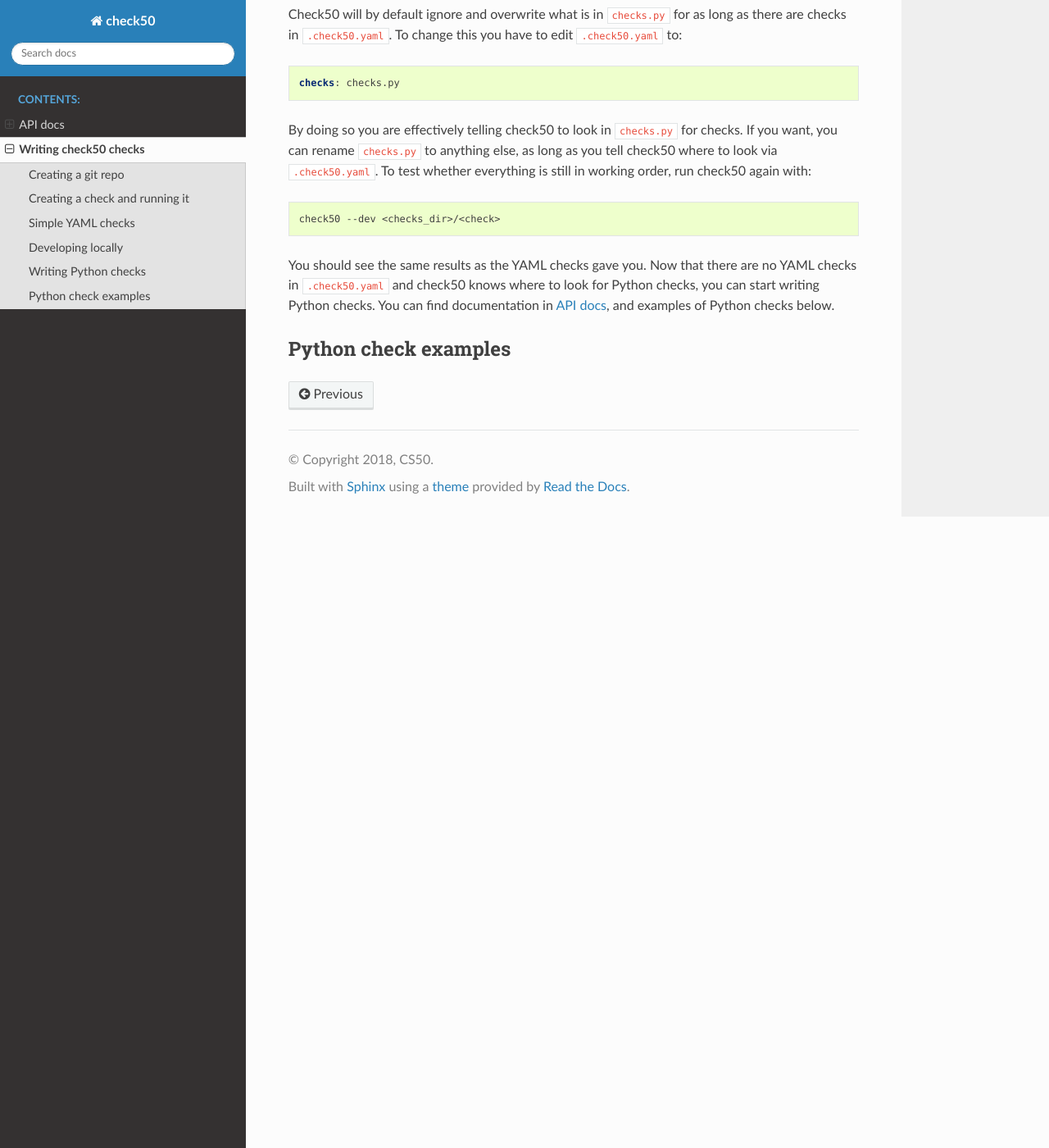
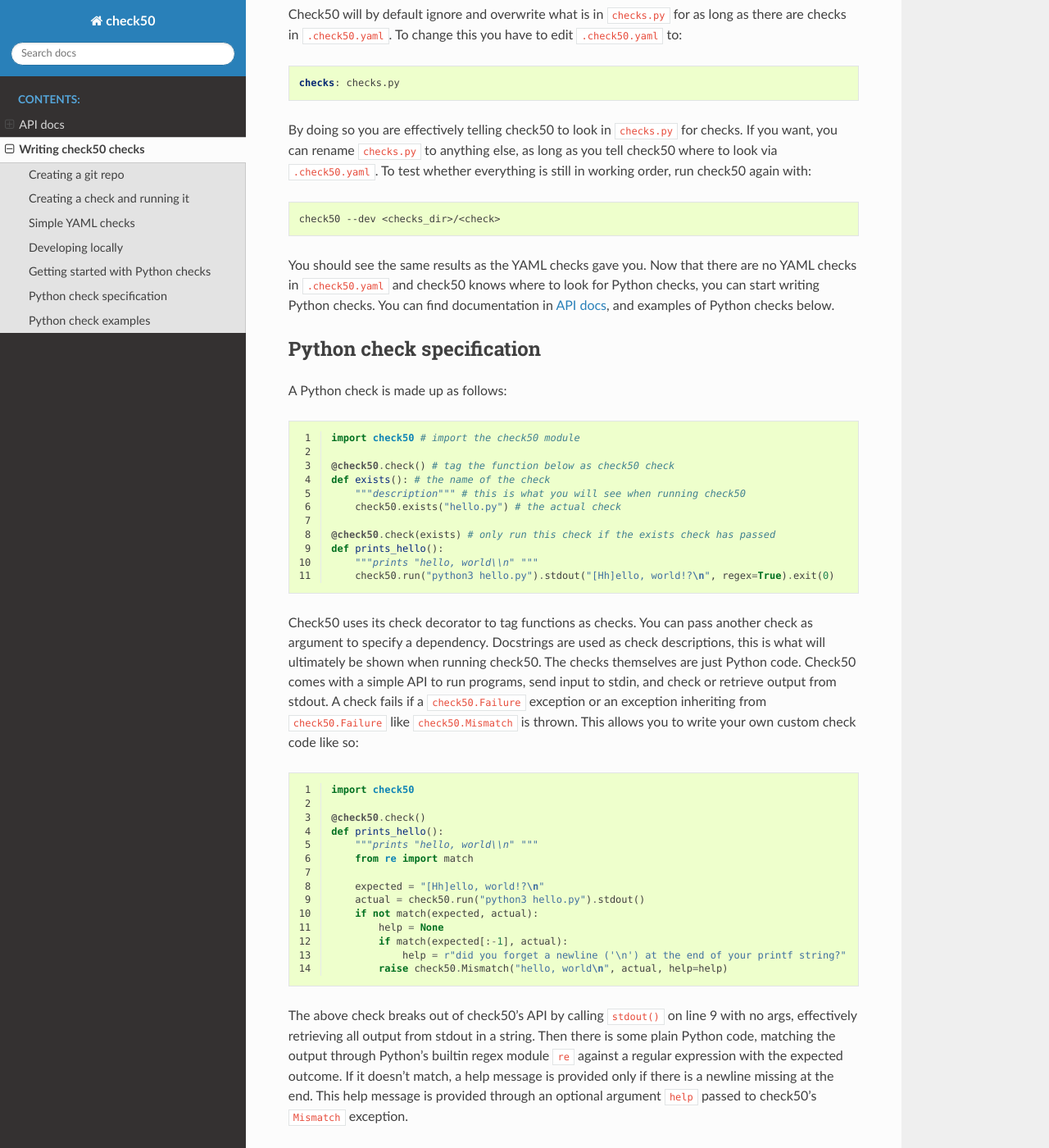
Before and after one commit to cs50/check50, a Sphinx documentation site: the page built from docs/source/check_writer.rst, in a window 1280 px wide and 1400 px high, scrolled down 5868 px. Shown: the whole window at 82% size. Built offline with Sphinx 7.4.7 and the Read the Docs theme 2.0.0, drawn with Linux system fonts in a browser that asks for light colours; pages that are not in the unit, such as notebooks, are missing from menus; some of the changed text lies outside the part shown.

Commit message:
python writeup

```diff
--- a/docs/source/check_writer.rst
+++ b/docs/source/check_writer.rst
@@ -44,6 +44,7 @@ Then continue by creating the following `.check50.yaml` file. All indentation is
 Or in text, if you want to quickly copy-paste:
 
 .. code-block:: yaml
+    :linenos:
 
     checks:
       hello world:
@@ -75,6 +76,7 @@ To get you started, and to cover the basics of input/output checking, check50 le
 YAML checks in check50 all live in `.check50.yaml` and start with a top-level record called ``checks``. The ``checks`` record contains all checks, where the name of the check is the name of the YAML record. Like so:
 
 .. code-block:: yaml
+    :linenos:
 
     checks:
       hello world: # define a check named hello world
@@ -88,6 +90,7 @@ YAML checks in check50 all live in `.check50.yaml` and start with a top-level re
 This code snippet defines three checks, named ``hello world``, ``foo`` and ``bar`` respectively. These checks should contain a list of ``run`` records, that can each contain a combination of ``stdin``, ``stdout`` and ``exit``. See below:
 
 .. code-block:: yaml
+    :linenos:
 
     checks:
       hello world:
@@ -124,6 +127,7 @@ We encourage you to play around with the example above by copying its code to yo
 In case you want to check for multiline input, you can make use of YAML's ``|`` operator like so:
 
 .. code-block:: yaml
+    :linenos:
 
     checks:
       multiline hello world:
@@ -164,8 +168,8 @@ Now you're all set to develop new checks locally. Just remember to ``git add``,
     git commit -m "wrote some awesome new checks!"
     git push
 
-Writing Python checks
-*********************
+Getting started with Python checks
+**********************************
 
 If you need a little more than strict input / output testing, check50 lets you write checks in Python. A good starting point is the result of the compilation of the YAML checks. To get these, please make sure you have cloned the repo (via ``git clone`` ), and thus have the checks locally. First we need to run the .YAML checks once, so that check50 compiles the checks to Python. To do this execute:
 
@@ -182,6 +186,7 @@ Where ``<checks_dir>`` is the local git repo of your checks, and ``<check>`` is
 As a result you should now find a file called ``checks.py`` in check directory. This is the result of the check50's compilation from YAML to Python. For instance, if your ``.check50.yaml`` contains the following:
 
 .. code-block:: yaml
+    :linenos:
 
     checks:
       hello world:
@@ -192,10 +197,11 @@ As a result you should now find a file called ``checks.py`` in check directory.
 You should now find the following ``checks.py``:
 
 .. code-block:: python
+    :linenos:
 
     import check50
 
-    @check()
+    @check50.check()
     def hello_world():
         """hello world"""
         check50.run("python3 hello.py").stdout("Hello, world!", regex=False).exit(0)
@@ -214,5 +220,109 @@ By doing so you are effectively telling check50 to look in ``checks.py`` for che
 
 You should see the same results as the YAML checks gave you. Now that there are no YAML checks in ``.check50.yaml`` and check50 knows where to look for Python checks, you can start writing Python checks. You can find documentation in :ref:`api`, and examples of Python checks below.
 
+Python check specification
+**************************
+
+A Python check is made up as follows:
+
+.. code-block:: Python
+    :linenos:
+
+    import check50 # import the check50 module
+
+    @check50.check() # tag the function below as check50 check
+    def exists(): # the name of the check
+        """description""" # this is what you will see when running check50
+        check50.exists("hello.py") # the actual check
+
+    @check50.check(exists) # only run this check if the exists check has passed
+    def prints_hello():
+        """prints "hello, world\\n" """
+        check50.run("python3 hello.py").stdout("[Hh]ello, world!?\n", regex=True).exit(0)
+
+Check50 uses its check decorator to tag functions as checks. You can pass another check as argument to specify a dependency. Docstrings are used as check descriptions, this is what will ultimately be shown when running check50. The checks themselves are just Python code. Check50 comes with a simple API to run programs, send input to stdin, and check or retrieve output from stdout. A check fails if a ``check50.Failure`` exception or an exception inheriting from ``check50.Failure`` like ``check50.Mismatch`` is thrown. This allows you to write your own custom check code like so:
+
+.. code-block:: Python
+    :linenos:
+
+    import check50
+
+    @check50.check()
+    def prints_hello():
+        """prints "hello, world\\n" """
+        from re import match
+
+        expected = "[Hh]ello, world!?\n"
+        actual = check50.run("python3 hello.py").stdout()
+        if not match(expected, actual):
+            help = None
+            if match(expected[:-1], actual):
+                help = r"did you forget a newline ('\n') at the end of your printf string?"
+            raise check50.Mismatch("hello, world\n", actual, help=help)
+
+The above check breaks out of check50's API by calling ``stdout()`` on line 9 with no args, effectively retrieving all output from stdout in a string. Then there is some plain Python code, matching the output through Python's builtin regex module ``re`` against a regular expression with the expected outcome. If it doesn't match, a help message is provided only if there is a newline missing at the end. This help message is provided through an optional argument ``help`` passed to check50's ``Mismatch`` exception.
+
+You can share state between checks if you make them dependent on each other. By default file state is shared, allowing you to for instance test compilation in one check, and then depend on the result of the compilation in follow up checks.
+
+.. code-block:: Python
+    :linenos:
+
+    import check50
+    import check50.c
+
+    @check50.check()
+    def compiles():
+        """hello.c compiles"""
+        check50.exists("hello.c")
+        check50.c.compile("hello.c")
+
+    @check50.check(compiles)
+    def prints_hello():
+        """prints "hello, world\\n" """
+        actual = check50.run("./hello").stdout("[Hh]ello, world!?\n", regex=True).exit(0)
+
+You can also share Python state between checks by returning what you want to share from a check. It's dependent can accept this by accepting an additional argument.
+
+.. code-block:: Python
+    :linenos:
+
+    import check50
+
+    @check50.check()
+    def foo():
+        return 1
+
+    @check50.check(foo)
+    def bar(state)
+        print(state) # prints 1
+
 Python check examples
 *********************
+
+Below you will find examples of Python checks. You can try them yourself by copying them to ``checks.py`` and running:
+
+.. code-block:: bash
+
+    check50 --dev <checks_dir>/<check>
+
+Check whether a file exists:
+
+.. code-block:: python
+    :linenos:
+
+    import check50
+
+    @check50.check()
+    def exists():
+        """hello.py exists"""
+        check50.exists("hello.py")
+
+Check stdout for an exact string
+
+.. code-block:: python
+    :linenos:
+
+    @check50.check(exists)
+    def prints_hello_world():
+        """prints hello world"""
+        check50.run("python3 hello.py").stdout("Hello, world!", regex=False).exit(0)
```
